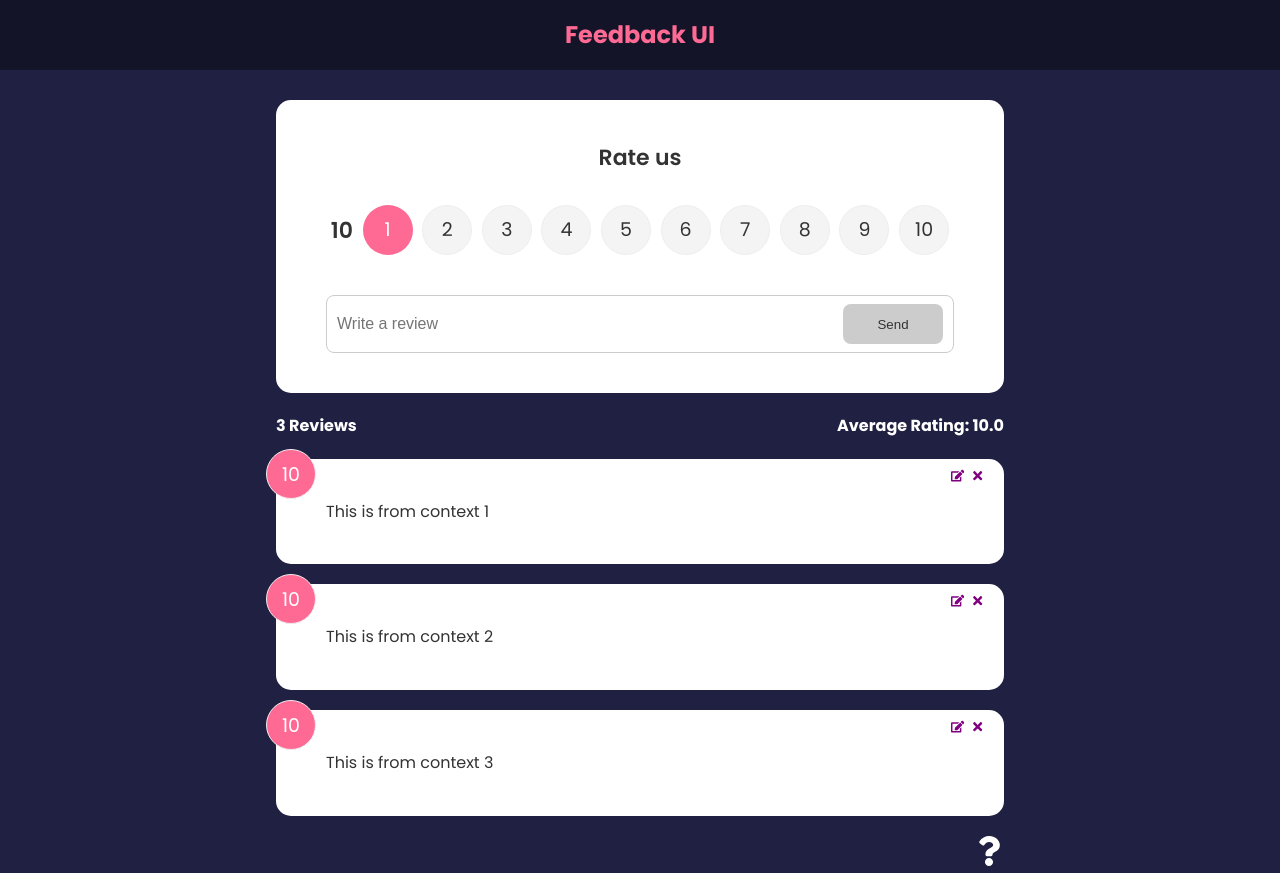
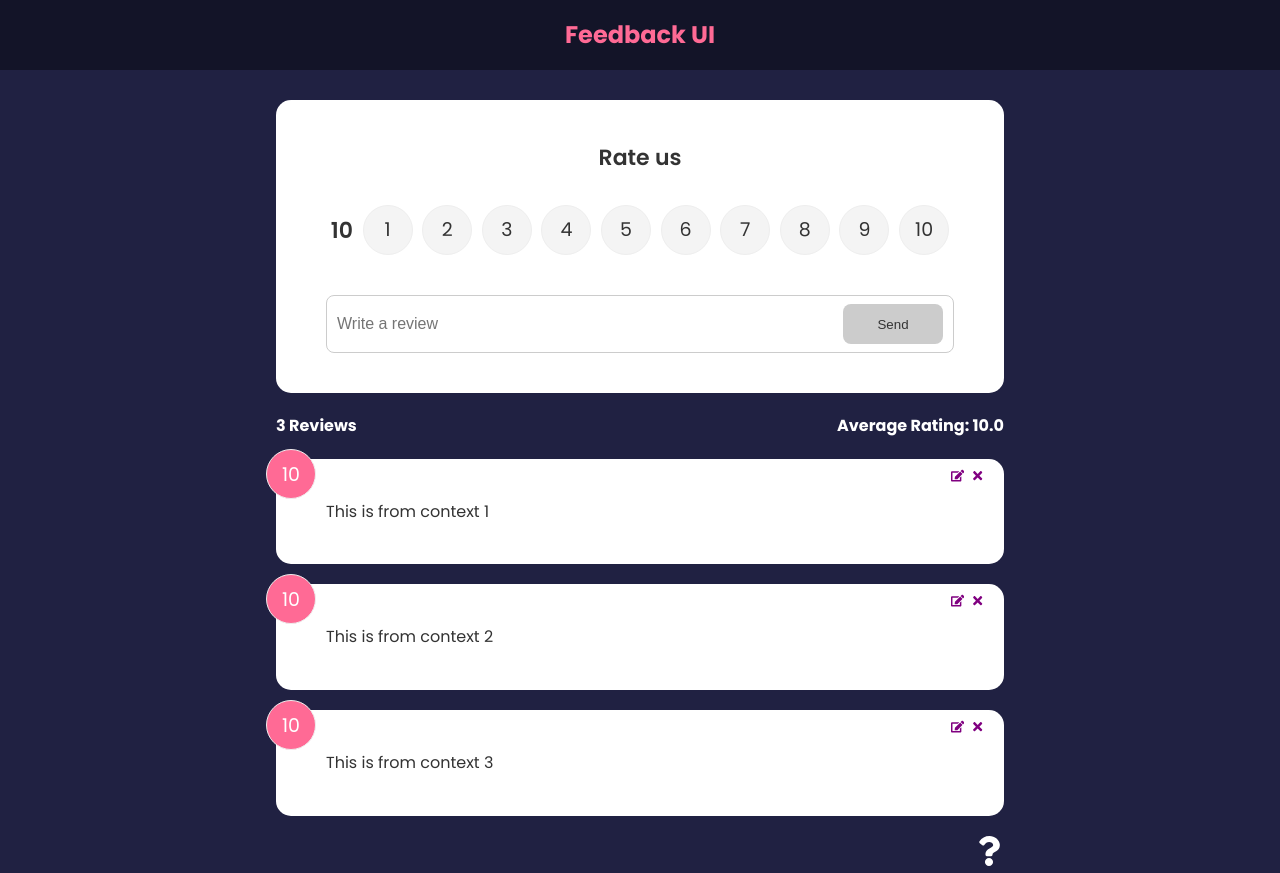
Before and after one commit to Justin-Jingcheng-Peng/feedback-app, a React (Create React App) app: page / in a window 1280 px wide. Built offline with nearby package versions, Linux system fonts and the light colour scheme.

Commit message:
section 34 update

```diff
--- a/src/components/FeedbackForm.jsx
+++ b/src/components/FeedbackForm.jsx
@@ -1,4 +1,4 @@
-import React from "react";
+import React, { useEffect } from "react";
 import Card from "./shared/Card";
 import { useState, useContext } from "react";
 import Button from "./shared/Button";
@@ -10,7 +10,14 @@
   const [btnDisabled, setBtnDisabled] = useState(true);
   const [message, setMessage] = useState("");
   const [selected, setSelected] = useState(1);
-  const { addFeedback } = useContext(FeedbackContext);
+  const { addFeedback, feedbackEdit } = useContext(FeedbackContext);
+  useEffect(() => {
+    if (feedbackEdit.edit === true) {
+      setBtnDisabled(false);
+      setText(feedbackEdit.item.text);
+      setRating(feedbackEdit.item.rating);
+    }
+  }, [feedbackEdit]);
   const handleTextChange = (e) => {
     if (text === "") {
       setBtnDisabled(true);
--- a/src/components/RatingSelect.jsx
+++ b/src/components/RatingSelect.jsx
@@ -1,25 +1,28 @@
-import {useState} from 'react'
-import { useEffect } from 'react'
-
-function RatingSelect({ select, selected, setSelected }) {
-
-    const [rating,setRating] = useState(10)
+import { useState, useContext, useEffect } from "react";
+import FeedbackContext from "../context/FeedbackContext";
+function RatingSelect({ select }) {
+  const [rating, setRating] = useState(10);
+  const [selected, setSelected] = useState(10);
+  const { addFeedback, feedbackEdit } = useContext(FeedbackContext);
+  useEffect(() => {
+    setSelected(feedbackEdit.item.rating);
+  }, [feedbackEdit]);
   const handleChange = (e) => {
-      select(+e.currentTarget.value)
-      setSelected(+e.currentTarget.value)
-      setRating(+e.currentTarget.value)
-    }
+    select(+e.currentTarget.value);
+    setSelected(+e.currentTarget.value);
+    setRating(+e.currentTarget.value);
+  };
 
   // NOTE: simplified with iteration
   return (
-      <ul className='rating'>
+    <ul className="rating">
       <h2>{rating}</h2>
       {Array.from({ length: 10 }, (_, i) => (
         <li key={`rating-${i + 1}`}>
           <input
-              type='radio'
+            type="radio"
             id={`num${i + 1}`}
-              name='rating'
+            name="rating"
             value={i + 1}
             onChange={handleChange}
             checked={selected === i + 1}
@@ -28,7 +31,7 @@
         </li>
       ))}
     </ul>
-    )
+  );
 }
 
-  export default RatingSelect
+export default RatingSelect;
--- a/src/context/FeedbackContext.js
+++ b/src/context/FeedbackContext.js
@@ -46,6 +46,7 @@
         deleteFeedback,
         addFeedback,
         editFeedback,
+        feedbackEdit,
       }}
     >
       {children}
```
Lines whose indentation alone changed are shown as unchanged.
